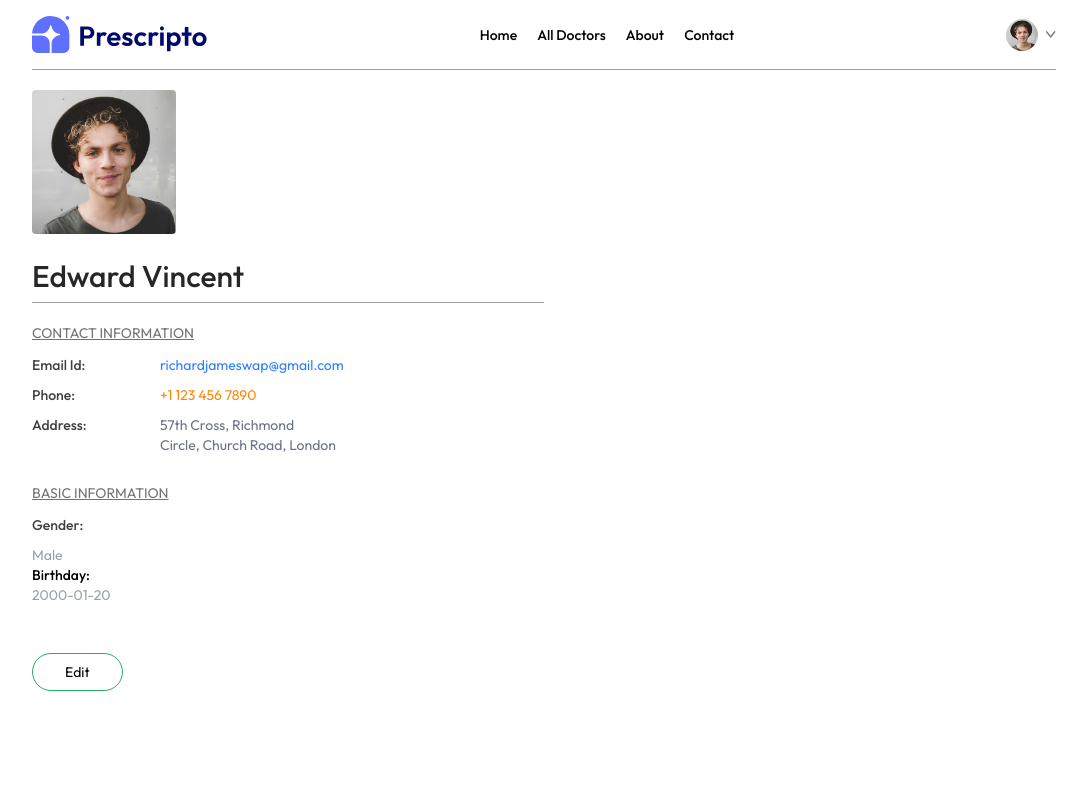
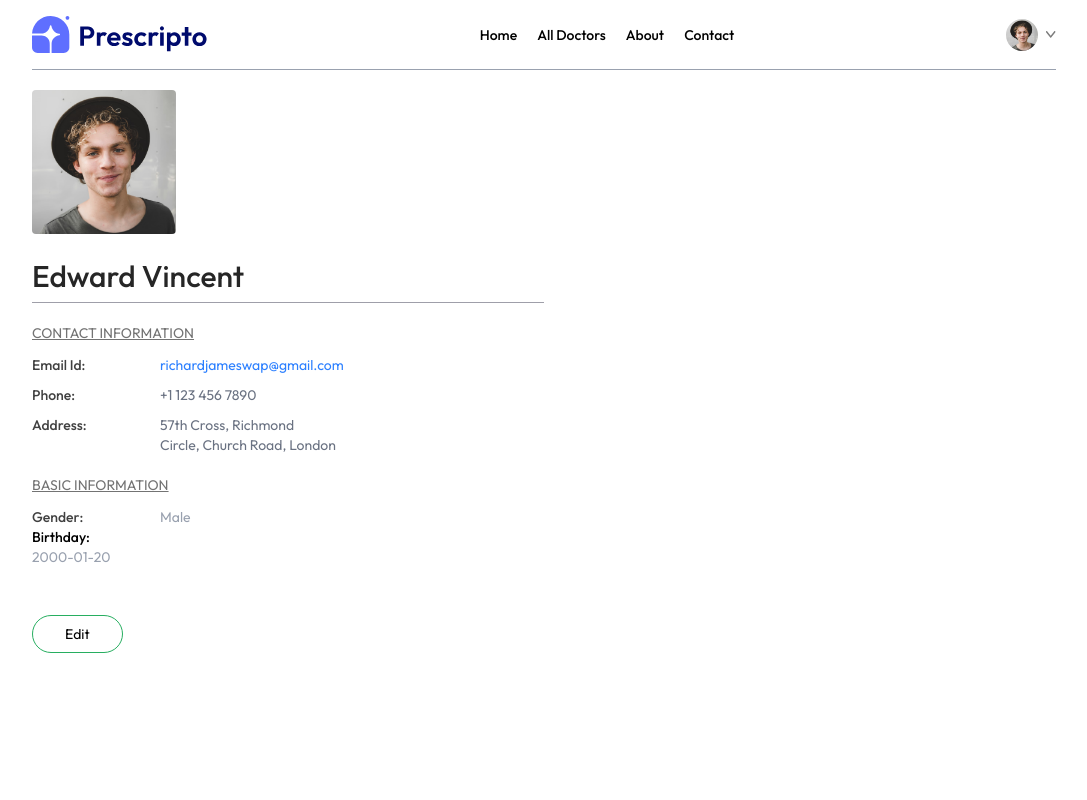
Before and after one commit to anu123538/Suwasewana-Appointment-System-Development-Testing, a React (Vite) app in the folder frontend/: page /my-profile in a window 1280 px wide. Shown: the top 800 px of the page, without its empty margins (96-1183 px from the left). Built offline with nearby package versions, Linux system fonts and the light colour scheme.

Commit message:
myprofile added

```diff
--- a/frontend/src/pages/Myprofile.jsx
+++ b/frontend/src/pages/Myprofile.jsx
@@ -18,6 +18,13 @@ const Myprofile = () => {
   })
 
   const [isEdit, setIsEdit] = useState(false)
+  const handleChange = (e, field) => {
+    setUserData((prev) => ({
+      ...prev,
+      [field]: e.target.value,
+    }));
+  };
+
   return (
     <div className='max-w-lg flex flex-col gap-2 text-sm'>
       <img className='w-36 rounded' src={userData.image} alt="" />
@@ -37,8 +44,8 @@ const Myprofile = () => {
          <p className='font-medium'>Phone:</p>
           {
             isEdit
-              ? <input type="text" value={userData.name} onChange={(e) => setUserData(prev => ({ ...prev, phone: e.target.value }))} />
-              : <p className='text-orange-400'>{userData.phone}</p>
+              ? <input type="text" value={userData.phone} onChange={(e) => setUserData(prev => ({ ...prev, phone: e.target.value }))} />
+              : <p className='text-gray-500'>{userData.phone}</p>
           }
           <p className='font-medium'>Address:</p>
           {
@@ -57,8 +64,8 @@ const Myprofile = () => {
         </div>
       </div>
 <div>
-    <p className='text-neutral-500 underline mt-5'>BASIC INFORMATION</p>
-<div className='grid grid-cols-(1fr, 3fr) gap-y-2.5 mt-3 text-neutral-700'>
+    <p className='text-neutral-500 underline mt-3'>BASIC INFORMATION</p>
+<div className='grid grid-cols-[1fr_3fr] gap-y-2.5 mt-3 text-neutral-700'>
         <p className='font-medium'>Gender:</p>
         {
           isEdit
```
